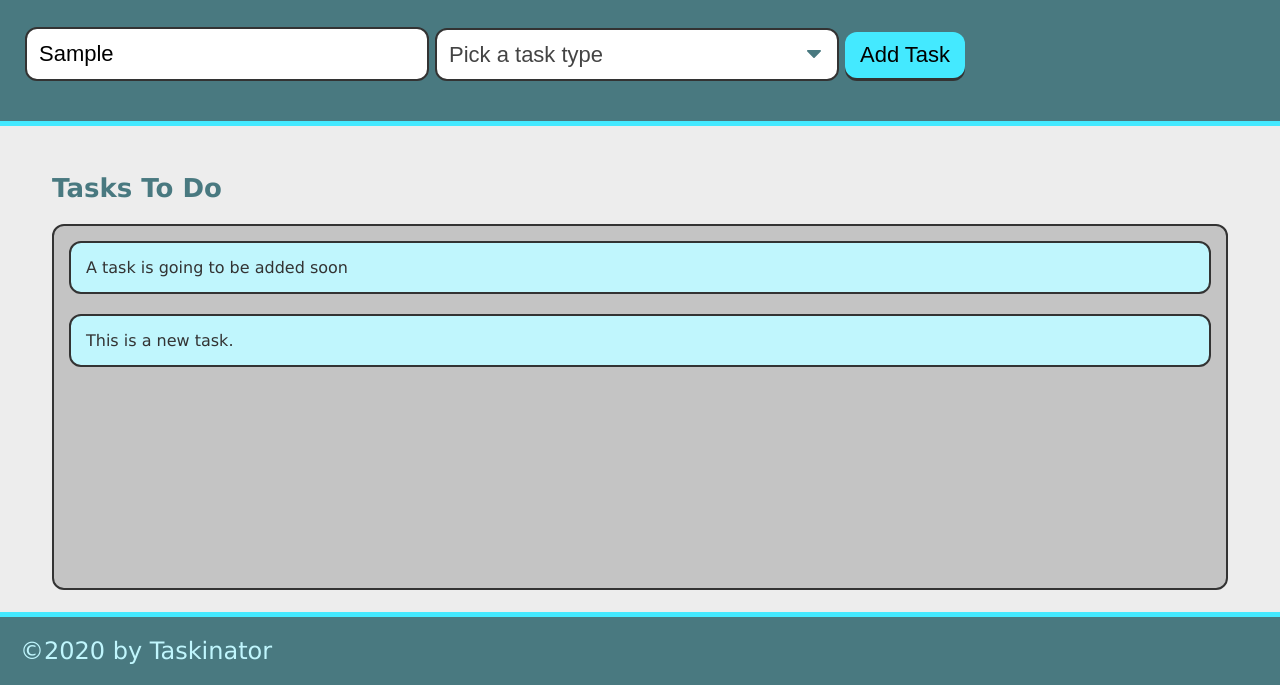
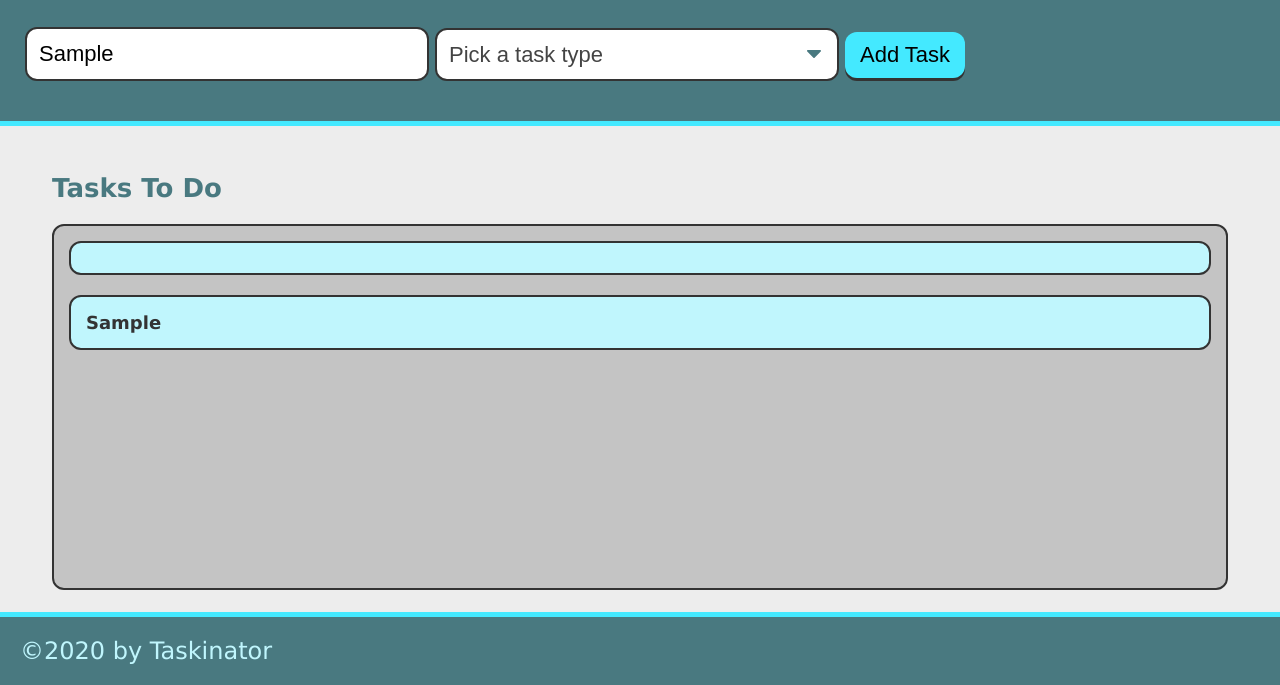
Before and after one commit to Ryan-Buckley1/Taskinator, a plain HTML site: page index.html in a window 1280 px wide. Both pictures are taken after typing "Sample" into the empty fields and a click on the button "Add Task". Shown: the part 115-800 px from the top of the page. Drawn offline with Linux system fonts and the light colour scheme.

Commit message:
takes text from input as well as choice from dropdown and appends a child to the ul

```diff
--- a/assets/js/script.js
+++ b/assets/js/script.js
@@ -2,12 +2,20 @@ var formEl = document.querySelector("#task-form");
 var tasksToDoEl = document.querySelector("#tasks-to-do");
 
 var createTaskHandler = function(event) {
-    console.log(event);
     event.preventDefault();
+    var taskNameInput = document.querySelector("input[name='task-name']").value;
+    var taskTypeInput = document.querySelector("select[name='task-type']").value;
+    console.log(taskTypeInput);
 
     var listItemEl = document.createElement("li");
     listItemEl.className = "task-item";
-    listItemEl.textContent = "This is a new task.";
+
+    var taskInfoEl = document.createElement("div");
+    taskInfoEl.classname = "task-info";
+
+    taskInfoEl.innerHTML = "<h3 class='task-name'>" + taskNameInput + "</h3><span class='task-type'>" + taskTypeInput + "</span>";
+    listItemEl.appendChild(taskInfoEl);
+
     tasksToDoEl.appendChild(listItemEl);
 };
 
--- a/index.html
+++ b/index.html
@@ -33,7 +33,7 @@
         <section class="task-list-wrapper">
             <h2 class="list-title">Tasks To Do</h2>
             <ul class="task-list" id="tasks-to-do">
-                <li class="task-item">A task is going to be added soon</li>
+                <li class="task-item"></li>
             </ul>
         </section>
     </main>
```
